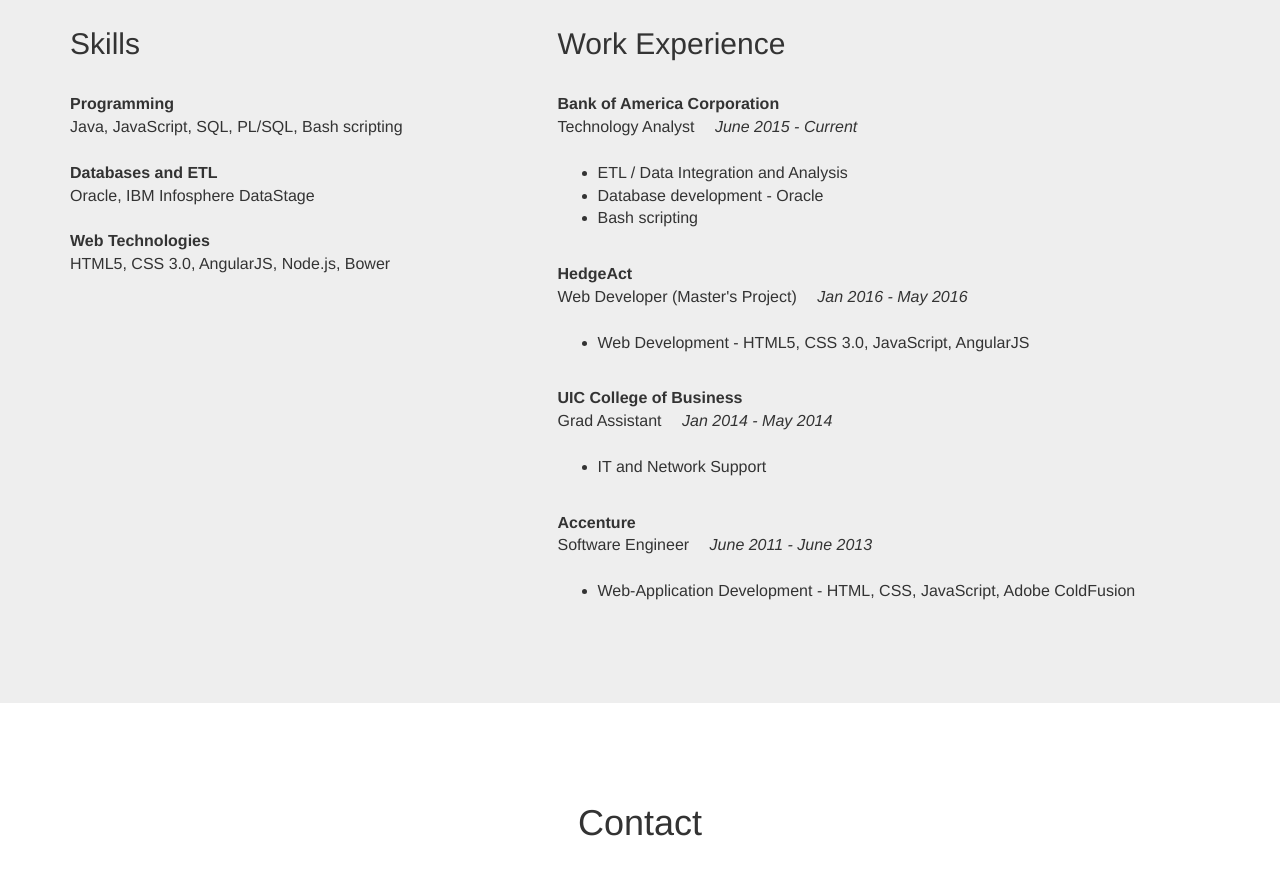
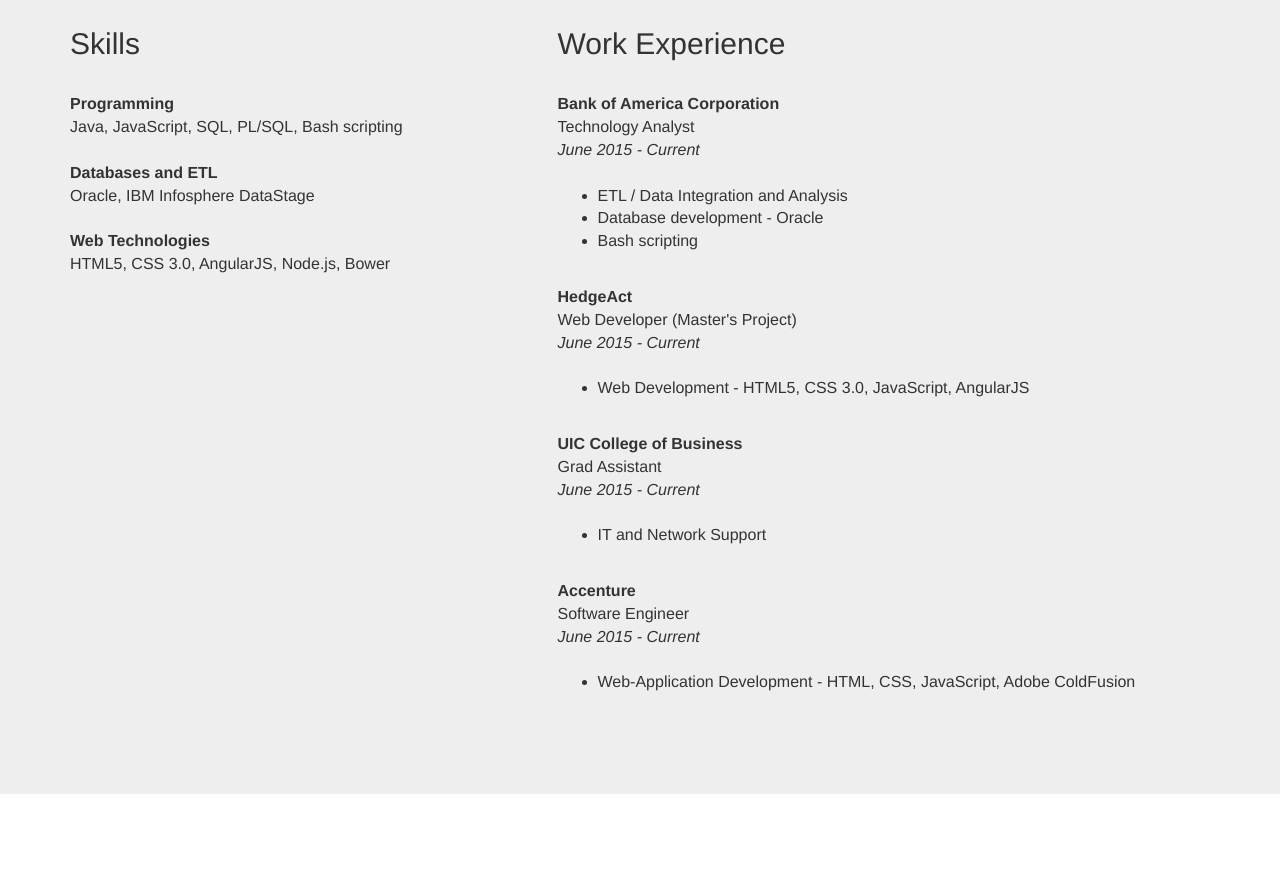
Before and after one commit to udai-singh/udai-singh.github.io, a website: page index.html in a window 1280 px wide. Shown: the part 1180-2062 px from the top of the page. Drawn offline with Linux system fonts and the light colour scheme.

Commit message:
cosmetic changes

```diff
--- a/index.html
+++ b/index.html
@@ -181,7 +181,8 @@
                     <br>
                     <dl class="">
                       <dt>Bank of America Corporation</dt>
-                      <dd>Technology Analyst &emsp;<i>June 2015 - Current</i></dd>
+                      <dd>Technology Analyst</dd>
+                      <dd><i>June 2015 - Current</i></dd>
                       <br>
                       <ul>
                         <li>ETL / Data Integration and Analysis</li>
@@ -190,21 +191,24 @@
                       </ul>
                       <br>
                       <dt>HedgeAct</dt>
-                      <dd>Web Developer (Master's Project) &emsp;<i>Jan 2016 - May 2016</i></dd>
+                      <dd>Web Developer (Master's Project) </dd>
+                      <dd><i>June 2015 - Current</i></dd>
                       <br>
                       <ul>
                         <li>Web Development - HTML5, CSS 3.0, JavaScript, AngularJS</li>
                       </ul>
                       <br>
                       <dt>UIC College of Business</dt>
-                      <dd>Grad Assistant &emsp;<i>Jan 2014 - May 2014</i></dd>
+                      <dd>Grad Assistant </dd>
+                      <dd><i>June 2015 - Current</i></dd>
                       <br>
                       <ul>
                         <li>IT and Network Support</li>
                       </ul>
                       <br>
                       <dt>Accenture</dt>
-                      <dd>Software Engineer &emsp;<i>June 2011 - June 2013</i></dd>
+                      <dd>Software Engineer </dd>
+                      <dd><i>June 2015 - Current</i></dd>
                       <br>
                       <ul>
                         <li>Web-Application Development - HTML, CSS, JavaScript, Adobe ColdFusion</li>
```
